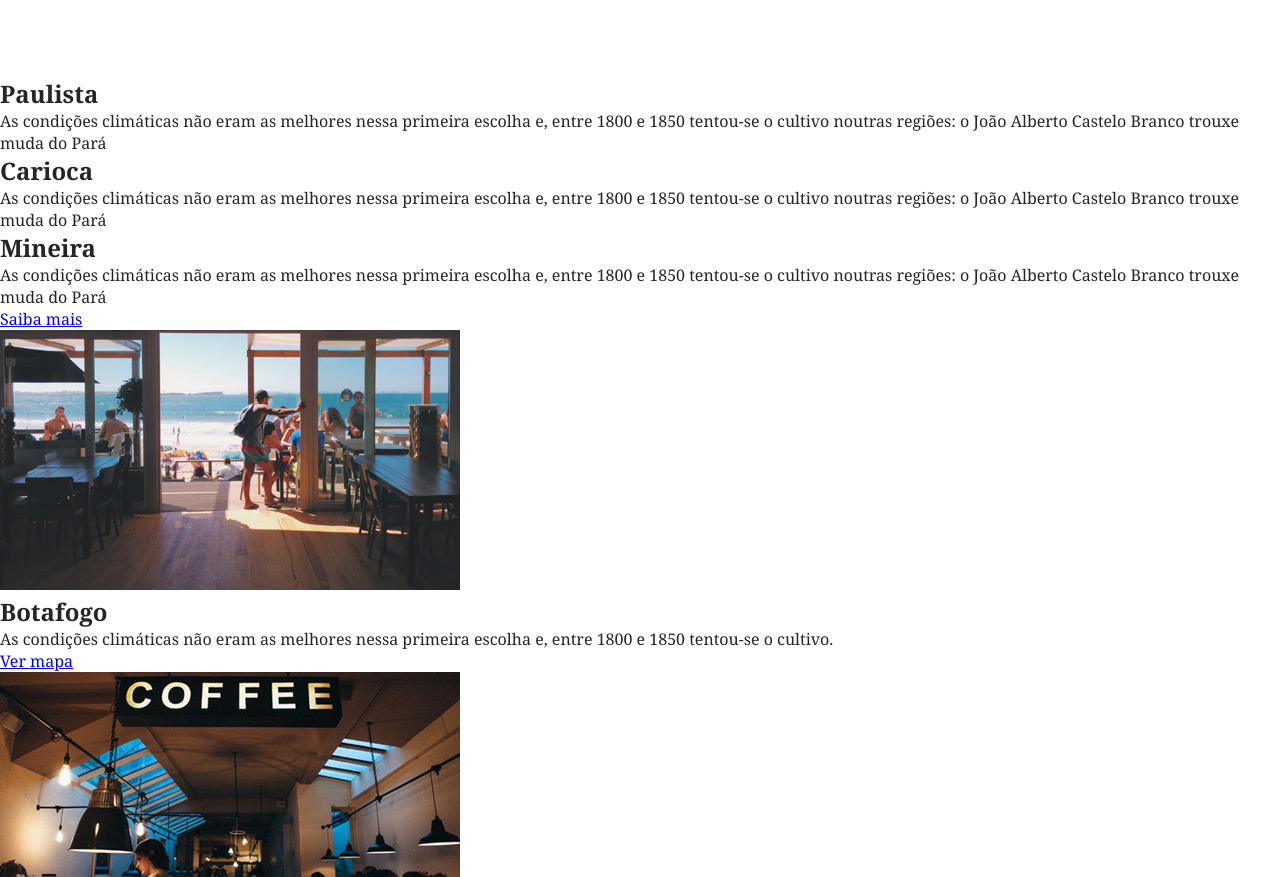
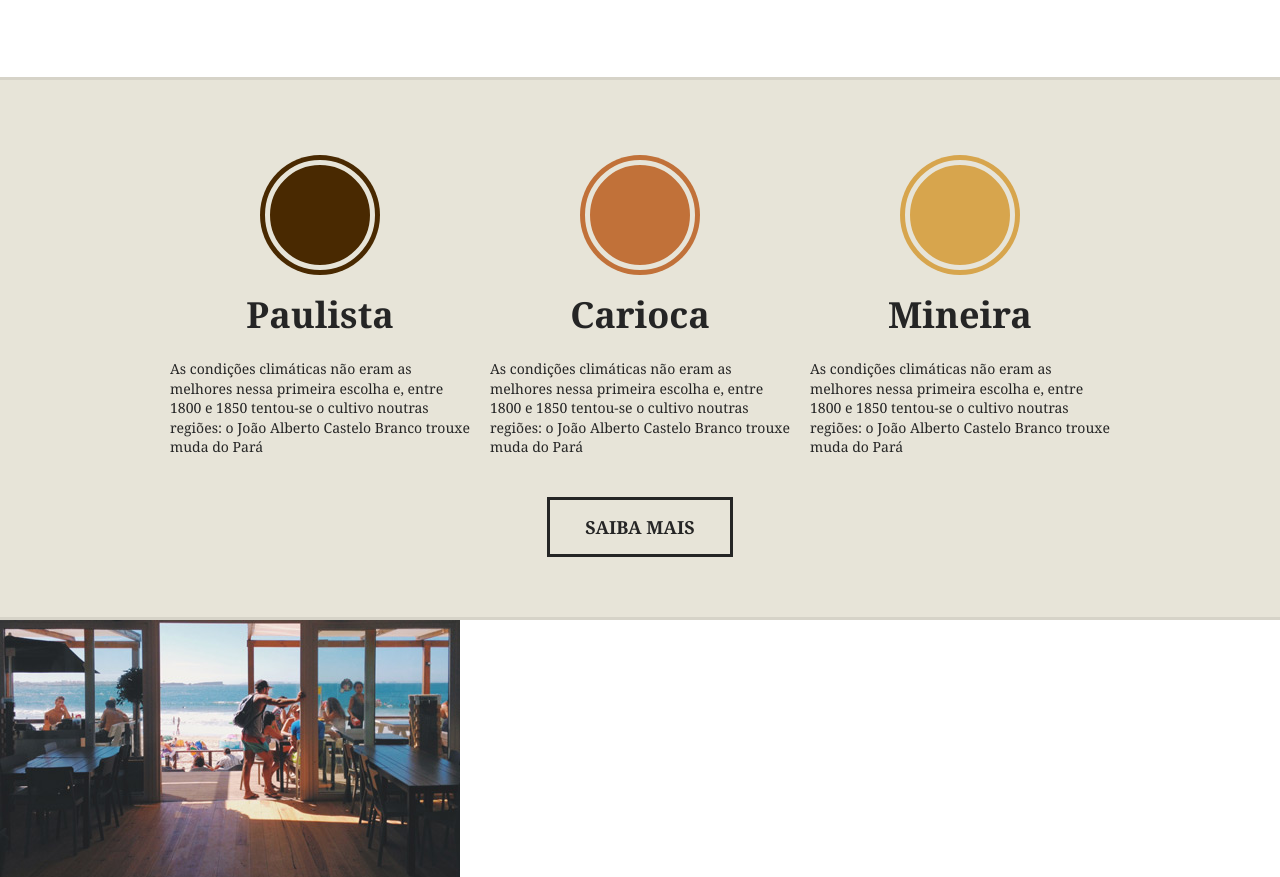
Before and after one commit to jersonjanke/sites, a plain HTML site: page cafe/index.html in a window 1280 px wide. Shown: the part 1201-2078 px from the top of the page. Drawn offline with Linux system fonts and the light colour scheme.

Commit message:
Produtos

```diff
--- a/cafe/css/style.css
+++ b/cafe/css/style.css
@@ -133,3 +133,77 @@ a.menu-logo {
     margin: 20px auto;
     max-width: 460px;
 }
+
+/* Produtos */
+.produtos {
+    background: #e7e4d8;
+    padding: 60px 0;
+    border-top: 3px solid #d6d3c8;
+    border-bottom: 3px solid #d6d3c8;
+}
+
+.produtos-container {
+    max-width: 960px;
+    margin: 0 auto;
+}
+
+.produtos-container::before, .produtos-container::after {
+    content: '';
+    clear: both;
+    display: table;
+}
+
+.produtos-item {
+    width: 300px;
+    float: left;
+    margin: 0 10px 20px 10px;
+}
+
+.produtos-item h2 {
+    text-align: center;
+    font-size: 2.25em;
+    margin-bottom: 20px;
+}
+
+.produtos-item h2::before {
+    content: '';
+    display: block;
+    width: 100px;
+    height: 100px;
+    background: currentColor;
+    border-radius: 50%;
+    margin: 20px auto;
+    border: 5px solid #e7e4d8;
+    box-shadow: 0 0 0 5px currentColor;
+}
+
+h2.produtos-paulista::before {
+    color: #492901;
+}
+
+h2.produtos-carioca::before {
+    color: #c17139;
+}
+
+h2.produtos-mineira::before {
+    color: #d7a54d;
+}
+
+.produtos-item p {
+    font-size: 0.875em;
+    line-height: 1.4em;
+}
+
+.produtos-btn {
+    width: 180px;
+    border: 3px solid #252525;
+    color: #252525;
+    text-decoration: none;
+    display: block;
+    font-size: 1.125em;
+    font-weight: bold;
+    text-transform: uppercase;
+    text-align: center;
+    padding: 15px 0;
+    margin: 20px auto 0 auto;
+}
--- a/cafe/index.html
+++ b/cafe/index.html
@@ -43,29 +43,31 @@
                 dependendo do método de preparação.
             </p>
         </section>
-        <section>
-            <div>
-                <div>
-                    <h2>Paulista</h2>
+
+        <section class="produtos">
+            <div class="produtos-container">
+                <div class="produtos-item">
+                    <h2 class="produtos-paulista">Paulista</h2>
                     <p>As condições climáticas não eram as melhores nessa primeira escolha e, entre 1800 e 1850
                         tentou-se o cultivo noutras regiões: o João Alberto Castelo Branco trouxe muda do Pará
                     </p>
                 </div>
-                <div>
-                    <h2>Carioca</h2>
+                <div class="produtos-item">
+                    <h2 class="produtos-carioca">Carioca</h2>
                     <p>As condições climáticas não eram as melhores nessa primeira escolha e, entre 1800 e 1850
                         tentou-se o cultivo noutras regiões: o João Alberto Castelo Branco trouxe muda do Pará
                     </p>
                 </div>
-                <div>
-                    <h2>Mineira</h2>
+                <div class="produtos-item">
+                    <h2 class="produtos-mineira">Mineira</h2>
                     <p>As condições climáticas não eram as melhores nessa primeira escolha e, entre 1800 e 1850
                         tentou-se o cultivo noutras regiões: o João Alberto Castelo Branco trouxe muda do Pará
                     </p>
                 </div>
             </div>
-            <a href="#">Saiba mais</a>
+            <a class="produtos-btn" href="#">Saiba mais</a>
         </section>
+
         <section>
             <div>
                 <img src="img/botafogo.jpg" alt="Brafé unidade Botafogo" >
```
